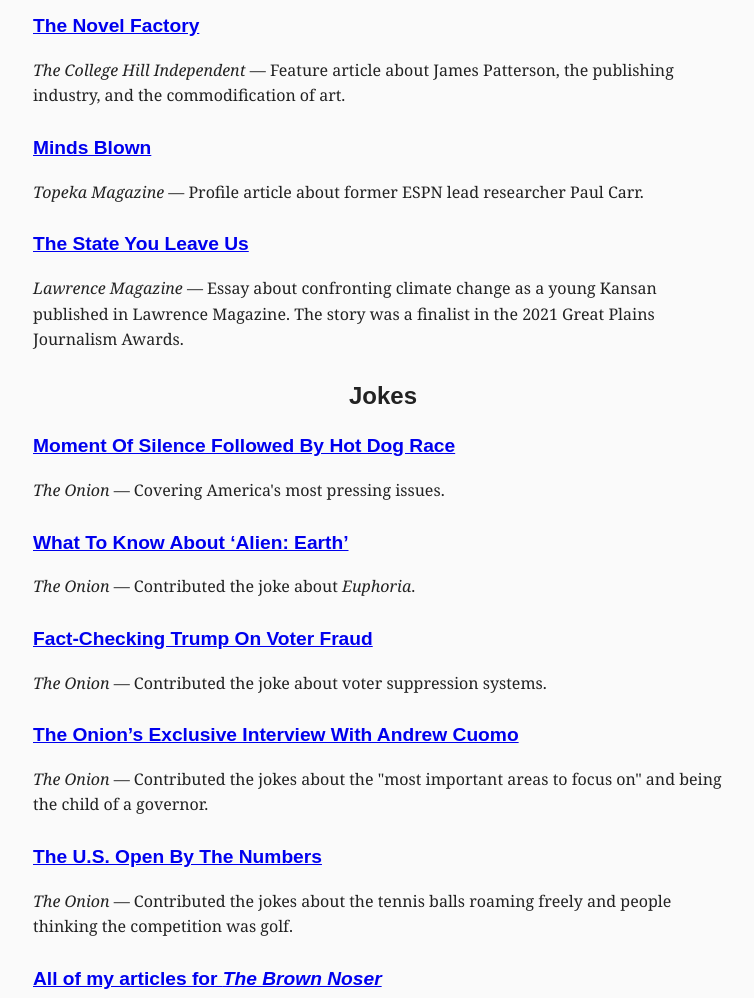
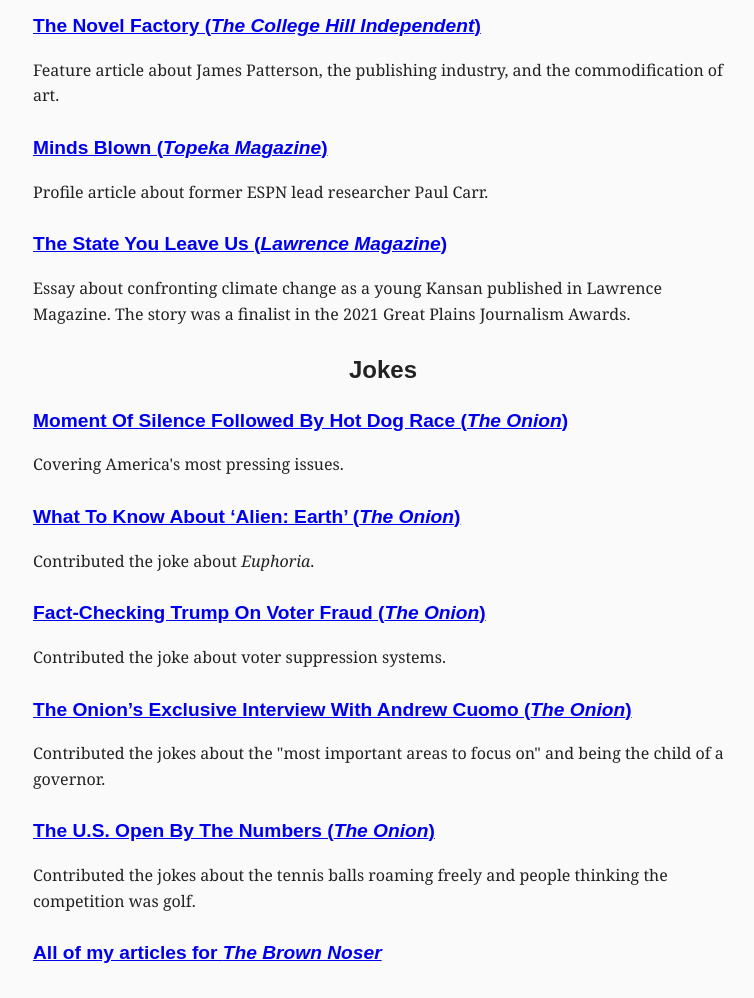
Before and after one commit to evan-mchenry/portfolio, a plain HTML site: page writing.html in a window 1280 px wide. Shown: the part 220-1218 px from the top of the page, without its empty margins (257-1011 px from the left). Drawn offline with Linux system fonts and the light colour scheme.

Commit message:
updated writing

```diff
--- a/writing.html
+++ b/writing.html
@@ -27,47 +27,47 @@
     <h2>Journalism etc.</h2>
 
     <div class="piece">
-        <h2><a href="https://www.theindy.org/article/3253" target="_blank">The Novel Factory</a></h2>
-        <p><em>The College Hill Independent</em> — Feature article about James Patterson, the publishing industry, and the commodification of art.</p>
+        <h2><a href="https://www.theindy.org/article/3253" target="_blank">The Novel Factory (<em>The College Hill Independent</em>)</a></h2>
+        <p> Feature article about James Patterson, the publishing industry, and the commodification of art.</p>
     </div>
 
     <div class="piece">
-        <h2><a href="https://web.archive.org/web/20230116024144/http://www.sunflowerpub.com/minds-blown/" target="_blank">Minds Blown</a></h2>
-        <p><em>Topeka Magazine</em> — Profile article about former ESPN lead researcher Paul Carr.</p>
+        <h2><a href="https://web.archive.org/web/20230116024144/http://www.sunflowerpub.com/minds-blown/" target="_blank">Minds Blown (<em>Topeka Magazine</em>)</a></h2>
+        <p>Profile article about former ESPN lead researcher Paul Carr.</p>
     </div>
 
     <div class="piece">
         <h2>
-            <a href="http://www.sunflowerpub.com/the-state-you-leave-us/" target="_blank">The State You Leave Us</a>
+            <a href="http://www.sunflowerpub.com/the-state-you-leave-us/" target="_blank">The State You Leave Us (<em>Lawrence Magazine</em>)</a>
         </h2>
-        <p><em>Lawrence Magazine</em> — Essay about confronting climate change as a young Kansan published in Lawrence Magazine. The story was a finalist in the 2021 Great Plains Journalism Awards.</p>
+        <p>Essay about confronting climate change as a young Kansan published in Lawrence Magazine. The story was a finalist in the 2021 Great Plains Journalism Awards.</p>
     </div>
 
     <h2>Jokes</h2>
 
     <div class="piece">
-        <h2><a href="https://theonion.com/moment-of-silence-followed-by-hot-dog-race/" target="_blank">Moment Of Silence Followed By Hot Dog Race</a></h2>
-        <p><em>The Onion</em> — Covering America's most pressing issues.</p>
+        <h2><a href="https://theonion.com/moment-of-silence-followed-by-hot-dog-race/" target="_blank">Moment Of Silence Followed By Hot Dog Race (<em>The Onion</em>)</a></h2>
+        <p>Covering America's most pressing issues.</p>
     </div>
 
     <div class="piece">
-        <h2><a href="https://theonion.com/what-to-know-about-alien-earth" target="_blank">What To Know About ‘Alien: Earth’</a></h2>
-        <p><em>The Onion</em> — Contributed the joke about <em>Euphoria</em>.</p>
+        <h2><a href="https://theonion.com/what-to-know-about-alien-earth" target="_blank">What To Know About ‘Alien: Earth’ (<em>The Onion</em>)</a></h2>
+        <p>Contributed the joke about <em>Euphoria</em>.</p>
     </div>
 
     <div class="piece">
-        <h2><a href="https://theonion.com/fact-checking-trump-on-voter-fraud/" target="_blank">Fact-Checking Trump On Voter Fraud</a></h2>
-        <p><em>The Onion</em> — Contributed the joke about voter suppression systems.</p>
+        <h2><a href="https://theonion.com/fact-checking-trump-on-voter-fraud/" target="_blank">Fact-Checking Trump On Voter Fraud (<em>The Onion</em>)</a></h2>
+        <p>Contributed the joke about voter suppression systems.</p>
     </div>
 
     <div class="piece">
-        <h2><a href="https://theonion.com/the-onions-exclusive-interview-with-andrew-cuomo/" target="_blank">The Onion’s Exclusive Interview With Andrew Cuomo</a></h2>
-        <p><em>The Onion</em> — Contributed the jokes about the "most important areas to focus on" and being the child of a governor.</p>
+        <h2><a href="https://theonion.com/the-onions-exclusive-interview-with-andrew-cuomo/" target="_blank">The Onion’s Exclusive Interview With Andrew Cuomo (<em>The Onion</em>)</a></h2>
+        <p>Contributed the jokes about the "most important areas to focus on" and being the child of a governor.</p>
     </div>
 
     <div class="piece">
-        <h2><a href="https://theonion.com/the-u-s-open-by-the-numbers/" target="_blank">The U.S. Open By The Numbers</a></h2>
-        <p><em>The Onion</em> — Contributed the jokes about the tennis balls roaming freely and people thinking the competition was golf.</p>
+        <h2><a href="https://theonion.com/the-u-s-open-by-the-numbers/" target="_blank">The U.S. Open By The Numbers (<em>The Onion</em>)</a></h2>
+        <p>Contributed the jokes about the tennis balls roaming freely and people thinking the competition was golf.</p>
     </div>
 
     <div class="piece">
```
